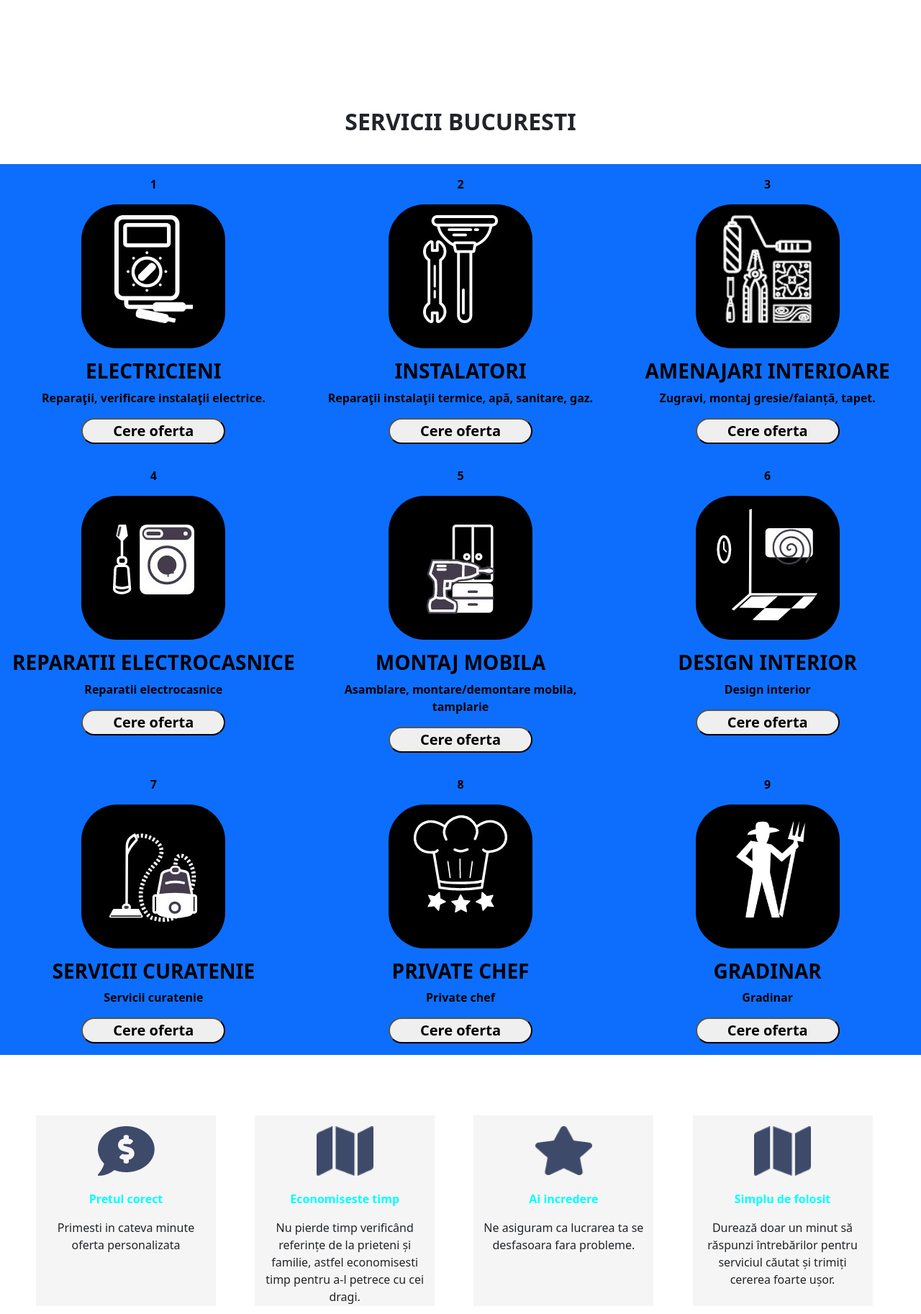
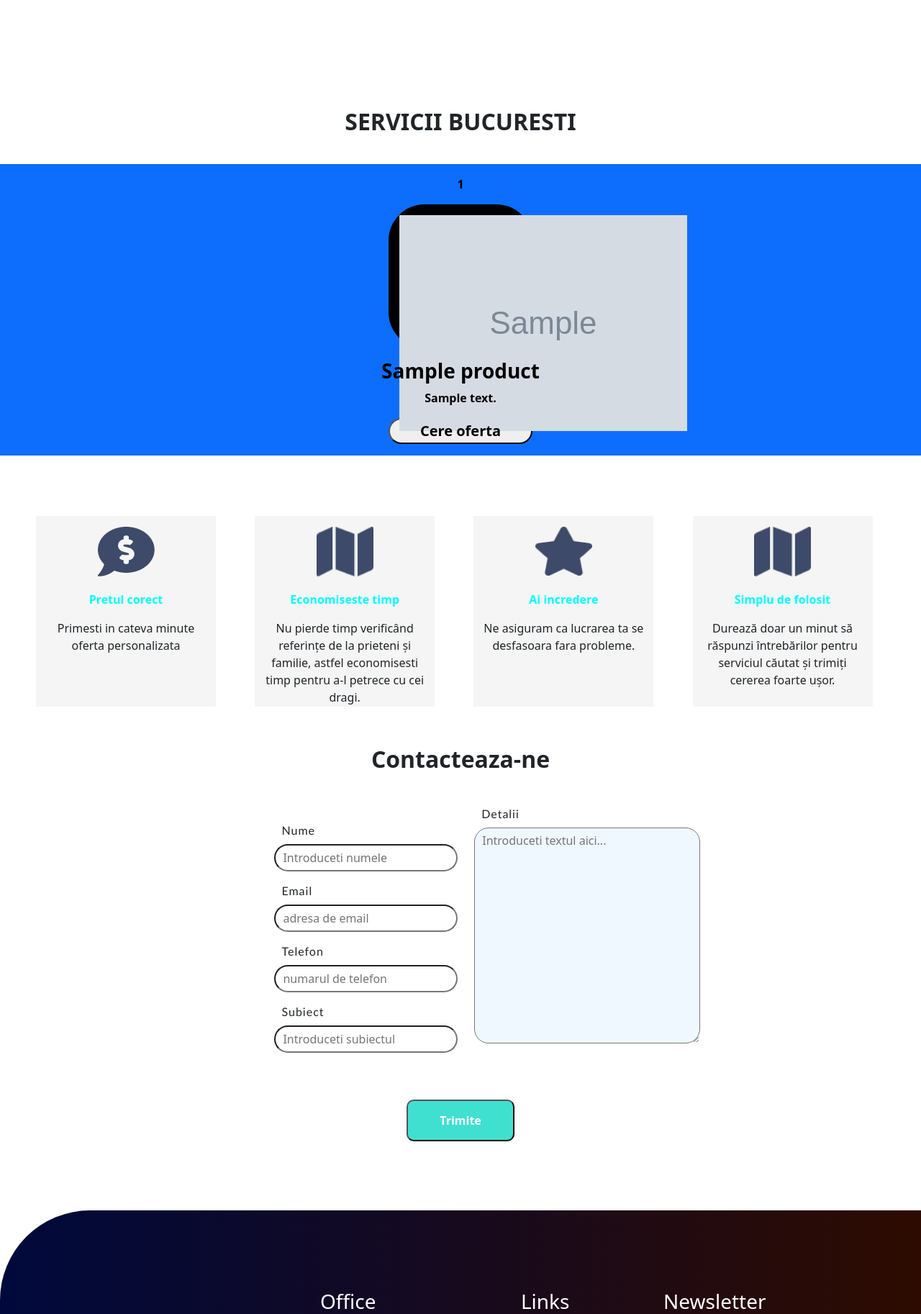
Before and after one commit to ibrarramzan-dev/easy-home-php-app, a PHP site: page / in a window 1280 px wide. Shown: the part 550-2376 px from the top of the page at 72% size. Run offline with PHP 8.4, Linux system fonts and the light colour scheme; tables that the repository leaves empty or names only in its code hold one stand-in row (values such as "Sample post"); grey boxes marked "Sample" are stand-in pictures; some libraries are stand-ins or nearby versions.

Commit message:
Feat | Cere Oferta page developed

```diff
--- a/index.php
+++ b/index.php
@@ -1,3 +1,7 @@
+<?php
+  include('./includes/db.php')
+?>
+
 <!DOCTYPE html>
 <html lang="en">
 
@@ -29,6 +33,19 @@
         <div class='toast-alert'>
           <p class='toast-alert-header'>Success</p>
           <p class='toast-alert-body'>Account info updated</p>
+        </div>
+        ";
+    }
+  ?>
+
+  <?php
+    if(isset($_SESSION['service_request_submitted'])) {
+      unset($_SESSION['service_request_submitted']);
+
+      echo "
+        <div class='toast-alert'>
+          <p class='toast-alert-header'>Success</p>
+          <p class='toast-alert-body'>Service request submitted</p>
         </div>
         ";
     }
@@ -71,93 +88,46 @@
   <br>
   <br>
   <h2 id="text-contact">SERVICII BUCURESTI</h2>
+
   <div class="container-fluid mt-3">
     <div class="row">
-      <div class="col p-3 bg-primary text-white ">
-        <p class="align">1</p>
-        <div class="center-picture">
-          <img class="picture-style  " src="images/electricieni.jpeg" alt="">
+
+      <?php
+    $select_products_query = "select * from products";
+
+    $results = mysqli_query($conn, $select_products_query);
+
+    $index = 0;
+    while($row = mysqli_fetch_array($results)) {
+      $index++;
+
+      $product_id = $row['product_id'];
+      $product_name = $row['product_name'];
+      $description = $row['description'];
+      $product_img = $row['product_img'];
+
+      $service_name = str_replace(' ', '_', $product_name);
+
+      echo "
+        <div class='col p-3 bg-primary text-white'>
+          <p class='align'>$index</p>
+
+          <div class='center-picture'>
+            <img class='picture-style' src='./images/products/$product_img' alt='Service thumbnail'>
+          </div>
+
+          <h3 class='align'>$product_name</h3>
+          <p class='align'>$description</p>
+
+          <a href='./cere_oferta.php?product_id=$product_id&service=$service_name' title='Get $product_name service' style='text-decoration: none;'>
+            <button class='button-style'>Cere oferta</button>
+          </a>
         </div>
-        <h3 class="align">ELECTRICIENI</h3>
-        <p class="align">Reparaţii, verificare instalaţii electrice.</p>
-        <button class="button-style">Cere oferta</button>
-      </div>
-      <div class="col p-3 bg-primary text-white ">
-        <p class="align">2</p>
-        <div class="center-picture">
-          <img class="picture-style" src="images/instalatori.jpeg" alt="">
-        </div>
-        <h3 class="align">INSTALATORI</h3>
-        <p class="align">Reparaţii instalaţii termice, apă, sanitare, gaz.</p>
-        <button class="button-style">Cere oferta</button>
-      </div>
-      <div class="col p-3 bg-primary text-white ">
-        <p class="align">3</p>
-        <div class="center-picture">
-          <img class="picture-style" src="images/amenajari.jpeg" alt="">
-        </div>
-        <h3 class="align">AMENAJARI INTERIOARE</h3>
-        <p class="align">Zugravi, montaj gresie/faianță, tapet.</p>
-        <button class="button-style">Cere oferta</button>
-      </div>
-    </div>
-    <div class="row">
-      <div class="col p-3 bg-primary text-white">
-        <p class="align">4</p>
-        <div class="center-picture">
-          <img class=" space-top picture-style" src="images/electrocasnice.jpeg" alt="">
-        </div>
-        <h3 class="align">REPARATII ELECTROCASNICE</h3>
-        <p class="align">Reparatii electrocasnice</p>
-        <button class="button-style">Cere oferta</button>
-      </div>
-      <div class="col p-3 bg-primary text-white">
-        <p class="align">5</p>
-        <div class="center-picture">
-          <img class=" space-top picture-style" src="images/montaj.jpeg" alt="">
-        </div>
-        <h3 class="align">MONTAJ MOBILA</h3>
-        <p class="align">Asamblare, montare/demontare mobila, tamplarie</p>
-        <button class="button-style">Cere oferta</button>
-      </div>
-      <div class="col p-3 bg-primary text-white">
-        <p class="align">6</p>
-        <div class="center-picture">
-          <img class="picture-style" src="images/design.jpeg" alt="">
-        </div>
-        <h3 class="align">DESIGN INTERIOR</h3>
-        <p class="align">Design interior</p>
-        <button class="button-style">Cere oferta</button>
-      </div>
-    </div>
-    <div class="row">
-      <div class="col p-3 bg-primary text-white ">
-        <p class="align">7</p>
-        <div class="center-picture">
-          <img class=" space-top picture-style  " src="images/curatenie.jpeg" alt="">
-        </div>
-        <h3 class="align">SERVICII CURATENIE</h3>
-        <p class="align">Servicii curatenie</p>
-        <button class="button-style">Cere oferta</button>
-      </div>
-      <div class="col p-3 bg-primary text-white ">
-        <p class="align">8</p>
-        <div class="center-picture">
-          <img class="picture-style" src="images/chef.jpeg" alt="">
-        </div>
-        <h3 class="align">PRIVATE CHEF</h3>
-        <p class="align">Private chef</p>
-        <button class="button-style">Cere oferta</button>
-      </div>
-      <div class="col p-3 bg-primary text-white ">
-        <p class="align">9</p>
-        <div class="center-picture">
-          <img class=" gradinar-style picture-style" src="images/gradinar.png" alt="">
-        </div>
-        <h3 class="align">GRADINAR</h3>
-        <p class="align">Gradinar</p>
-        <button class="button-style">Cere oferta</button>
-      </div>
+      ";
+    }
+  ?>
+
+
     </div>
   </div>
 
--- a/process/process_login.php
+++ b/process/process_login.php
@@ -20,7 +20,7 @@
       echo "<script>window.open('../my_account.php', '_self')</script>";
     }
 
-    $_SESSION['my_account_info'] = array("username"=>$row['username'], "email" => $row['email'], "phone" => $row['phone'], "address" => $row['address'], "extra_info" => $row['extra_info']);
+    $_SESSION['my_account_info'] = array("client_id" => $row['client_id'], "username"=>$row['username'], "email" => $row['email'], "phone" => $row['phone'], "address" => $row['address'], "extra_info" => $row['extra_info']);
 
     echo "<script>window.open('../', '_self')</script>";
   } else {
--- a/styles/main.css
+++ b/styles/main.css
@@ -567,3 +567,31 @@ hr {
 }
 
 /* -- End of Avatar Dropdown -- */
+
+/* -- Cere Oferta page -- */
+
+.cere-oferta-container h3 {
+  text-align: center;
+}
+.cere-oferta-form-wrapper {
+  display: flex;
+}
+.cere-oferta-product-name-col {
+  flex-basis: 30%;
+}
+.cere-oferta-form-col {
+  flex-basis: 70%;
+}
+.cere-oferta-product-name-col p {
+  text-align: center;
+  font-weight: bold;
+  font-size: 32px;
+  font-family: Calibri;
+  letter-spacing: 1px;
+  color: #e94d3e;
+}
+.cere-oferta-form {
+  width: 60%;
+}
+
+/* -- End of Cere Oferta page -- */
--- a/views/header.php
+++ b/views/header.php
@@ -33,6 +33,8 @@
                     <span class='avatar-dropdown-btn'>$username</span>
 
                     <div class='avatar-dropdown-content'>
+                      <a href='./lucrarile_mele.php'>Lucrarile mele</a>
+                      <a href='./lucrari_anterioare.php'>Lucrari anterioare</a>
                       <a href='./my_account.php'>My Account</a>
                       <a href='./logout.php'>Disconnect</a>
                     </div>
```
Also changed, not shown: cere_oferta.php (added, +78 -0 lines), lucrari_anterioare.php (added, +43 -0 lines), lucrarile_mele.php (added, +43 -0 lines), process/process_cere_oferta.php (added, +19 -0 lines), images/products/amenajari.jpeg (renamed from images/amenajari.jpeg), images/products/chef.jpeg (renamed from images/chef.jpeg), images/products/curatenie.jpeg (renamed from images/curatenie.jpeg), images/products/design.jpeg (renamed from images/design.jpeg), images/products/electricieni.jpeg (renamed from images/electricieni.jpeg), images/products/electrocasnice.jpeg (renamed from images/electrocasnice.jpeg), images/products/gradinar.png (renamed from images/gradinar.png), images/products/instalatori.jpeg (renamed from images/instalatori.jpeg), images/products/montaj.jpeg (renamed from images/montaj.jpeg).
